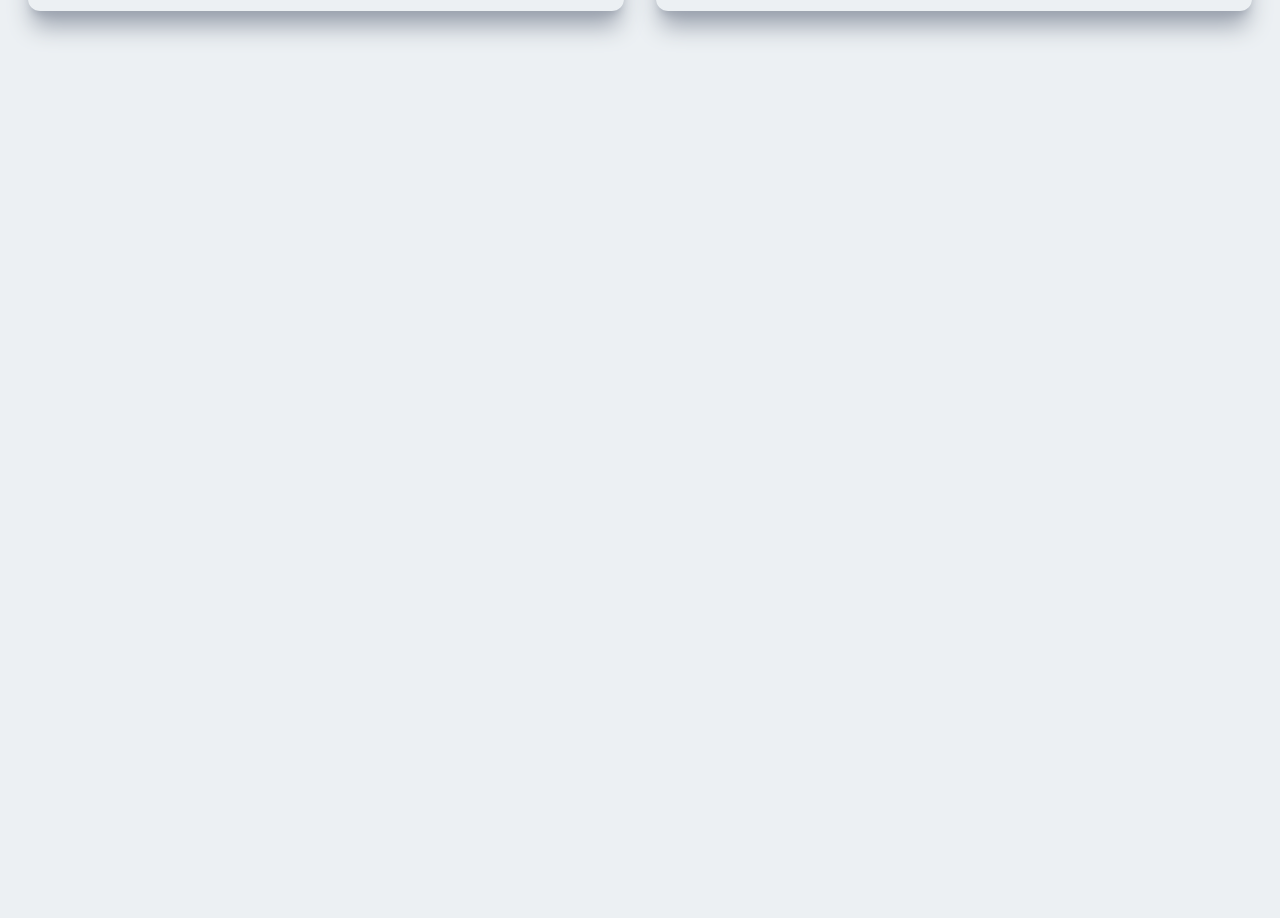
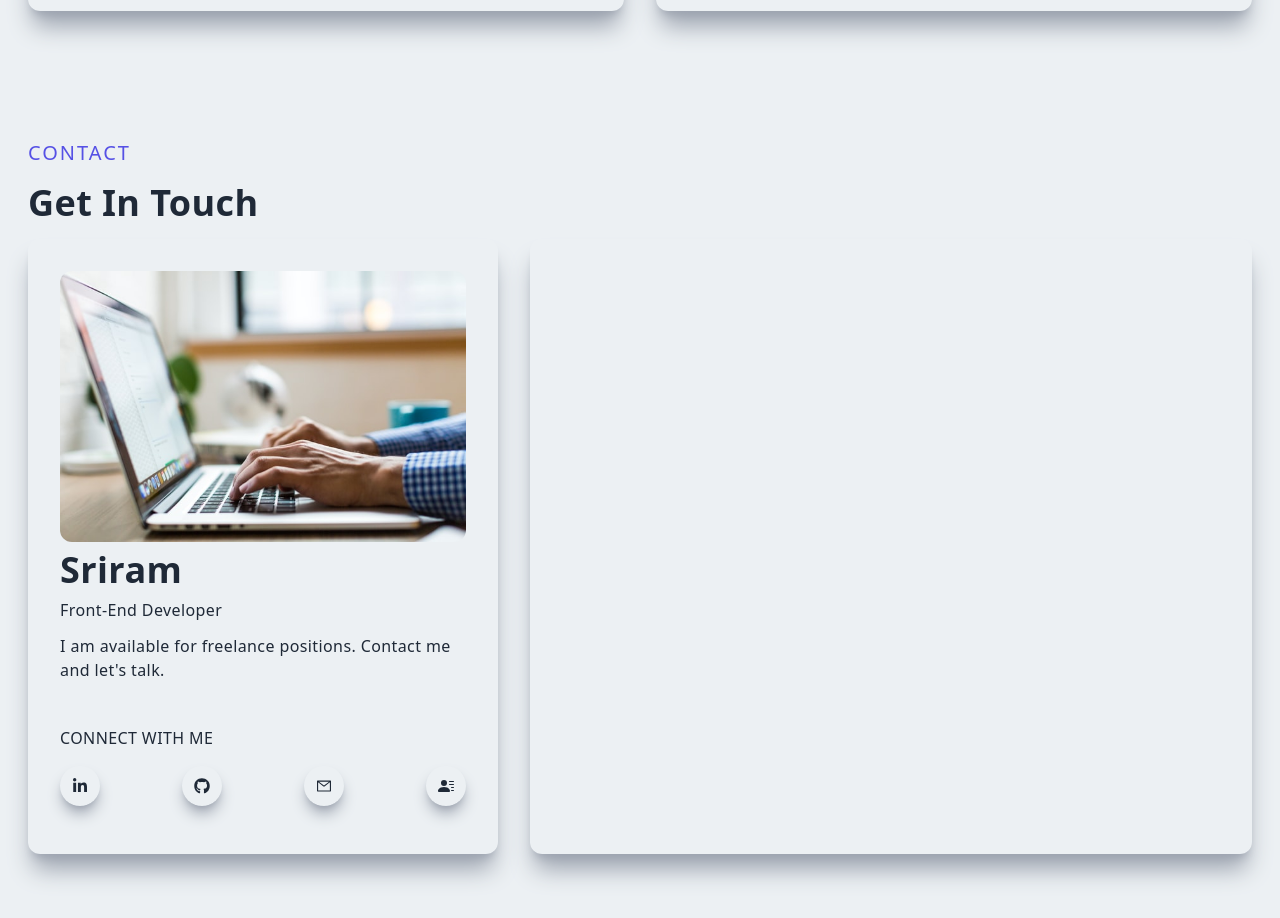
Before and after one commit to sam1322/portfolio-nextjs, a Next.js app: page / in a window 1280 px wide. Shown: the part 3495-4413 px from the top of the page. Before the commit the page ends 3570 px from the top, so only its background shows below. Built offline with nearby package versions, Linux system fonts and the light colour scheme.

Commit message:
made some changes in contact page

```diff
--- /dev/null
+++ b/components/Contact.js
@@ -0,0 +1,65 @@
+import React from "react";
+import ContactImg from "public/assets/contact.jpg";
+import Image from "next/image";
+import {AiOutlineMail} from "react-icons/ai";
+import {BsFillPersonLinesFill} from "react-icons/bs";
+import {FaGithub, FaLinkedinIn} from "react-icons/fa";
+
+const Contact = () => {
+  return (
+    <div className="w-full lg:h-screen">
+      <div className="max-w-[1240px] m-auto px-2 py-16 w-full  ">
+        <p className="text-xl tracking-widest uppercase text-[#5651E5]">Contact</p>
+        <h2 className="py-4"> Get In Touch</h2>
+        <div className="grid lg:grid-cols-5 gap-8 ">
+          {/* left */}
+          <div className="col-span-3 lg:col-span-2 w-full shadow-xl shadow-gray-400 rounded-xl p-4 ">
+            <div className="lg:p-4  h-full">
+              <div>
+                <Image
+                  className="rounded-xl hover:scale-105 ease-in duration-300"
+                  src={ContactImg}
+                  alt="contact us"
+                />
+              </div>
+              <div>
+                <h2 className="py-2">Sriram</h2>
+                <p>Front-End Developer</p>
+                <p className="py-3">
+                  I am available for freelance positions. Contact me and let&apos;s talk.
+                </p>
+              </div>
+              <div>
+                <p className="uppercase pt-8">Connect With Me</p>
+                <div className="flex items-center justify-between py-4">
+                  <div className="rounded-full shadow-lg shadow-gray-400 p-3 cursor-pointer hover:scale-105 ease-in duration-300 ">
+                    <FaLinkedinIn />
+                  </div>
+                  <div className="rounded-full shadow-lg shadow-gray-400 p-3 cursor-pointer hover:scale-105 ease-in duration-300 ">
+                    <FaGithub />
+                  </div>
+                  <div className="rounded-full shadow-lg shadow-gray-400 p-3 cursor-pointer hover:scale-105 ease-in duration-300 ">
+                    <AiOutlineMail />
+                  </div>
+                  <div className="rounded-full shadow-lg shadow-gray-400 p-3 cursor-pointer hover:scale-105 ease-in duration-300 ">
+                    <BsFillPersonLinesFill />
+                  </div>
+                </div>
+              </div>
+            </div>
+          </div>
+          {/* right */}
+          <div className="col-span-3 w-full h-auto shadow-xl shadow-gray-400 rounded-xl lg:p-4">
+            <div className="p-4">
+              <form>
+                <div className="grid "> </div>
+              </form>
+            </div>
+          </div>
+        </div>
+      </div>
+    </div>
+  );
+};
+
+export default Contact;
--- a/components/Projects.js
+++ b/components/Projects.js
@@ -25,7 +25,6 @@
       backgroundImg: "/../public/assets/projects/twitch.jpg",
       projectUrl: "/",
     },
-
   ];
   return (
     <div className="w-full">
--- a/pages/index.js
+++ b/pages/index.js
@@ -1,4 +1,5 @@
 import About from "components/About";
+import Contact from "components/Contact";
 import Main from "components/Main";
 import Navbar from "components/Navbar";
 import Projects from "components/Projects";
@@ -24,6 +25,7 @@
       <About />
       <Skills />
       <Projects />
+      <Contact />
     </>
   );
 }
```
Also changed, not shown: components/ProjectItem.js (+8 -2 lines).
